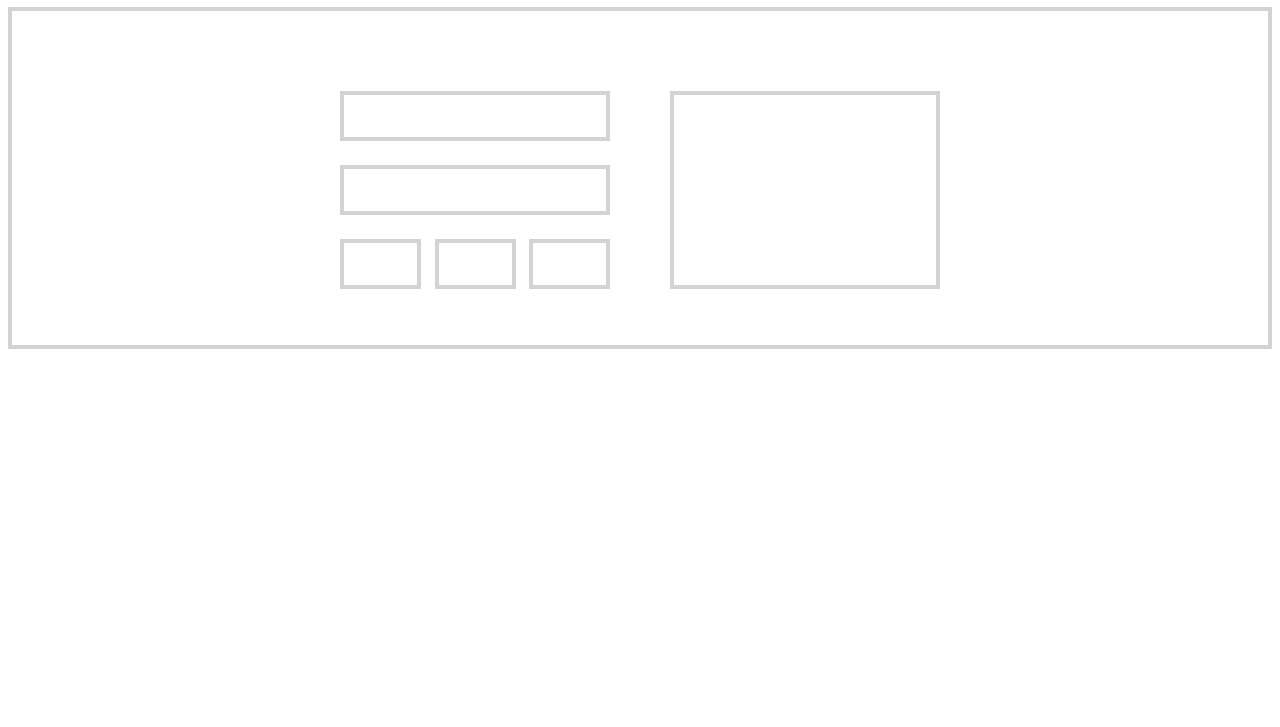
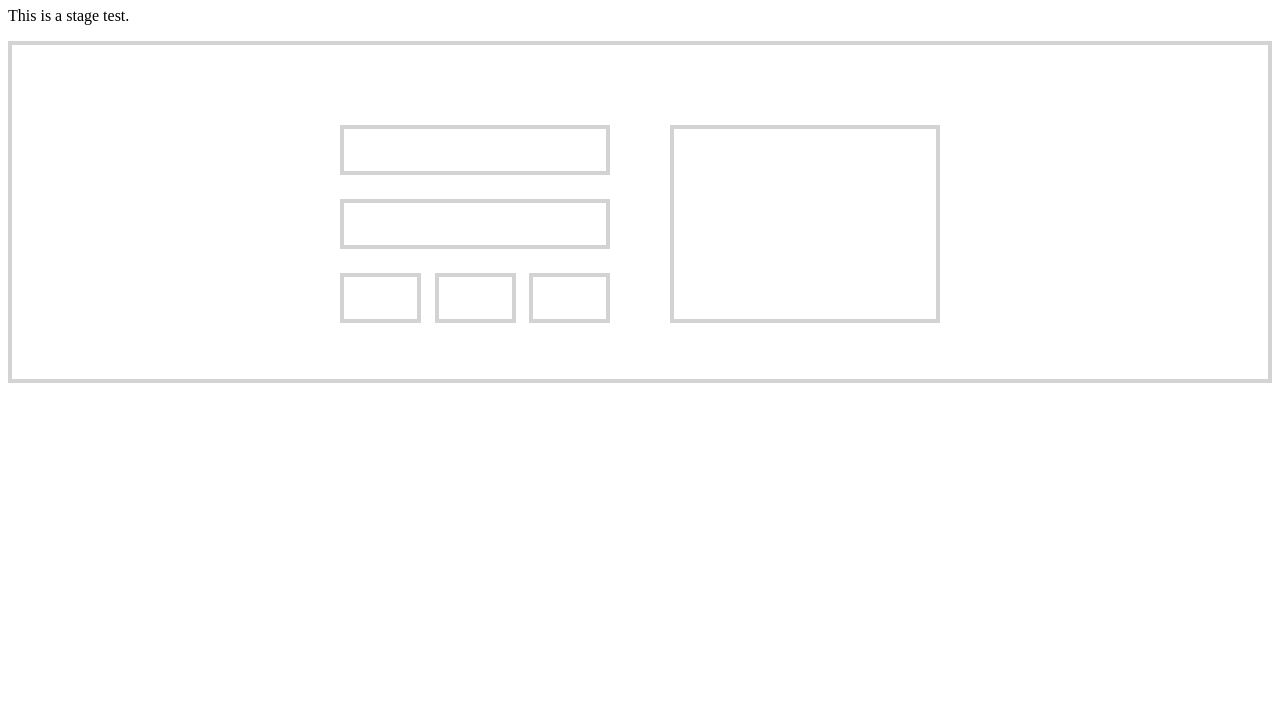
Before and after one commit to gconcep-commits/Project-New-Genesis, a plain HTML site: page index.html in a window 1280 px wide. Shown: the part 73-800 px from the top of the page. Drawn offline with Linux system fonts and the light colour scheme.

Commit message:
This is a stage test

```diff
--- a/index.html
+++ b/index.html
@@ -8,6 +8,7 @@
   </head>
   <body>
     <h1>Hello there, this is a test.</h1>
+    <p>This is a stage test.</p>
     <div class="container">
       <div class="row">
         <div class="box-wrapper">
```
